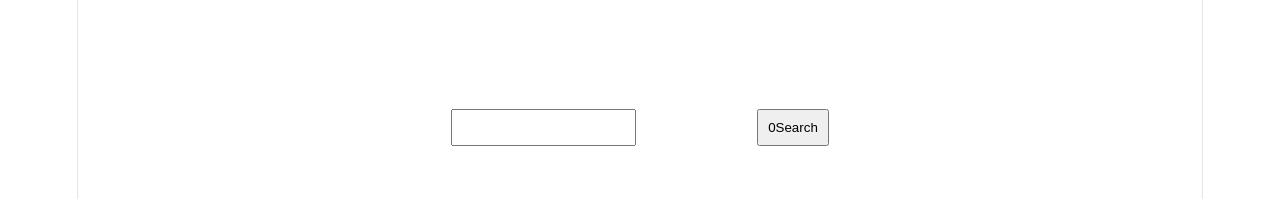
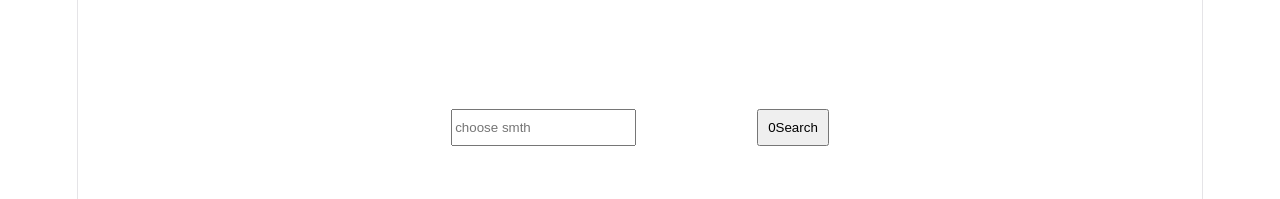
Before and after one commit to Nastya-Student/rss-react, a React (Vite) app in the folder rs-react-app/: page / in a window 1280 px wide. Shown: the top 199 px of the page. Built offline with nearby package versions, Linux system fonts and the light colour scheme.

Commit message:
feat: implement input component

```diff
--- a/rs-react-app/src/App.tsx
+++ b/rs-react-app/src/App.tsx
@@ -1,7 +1,4 @@
-// import { useState } from 'react'
-// import reactLogo from './assets/react.svg'
-// import viteLogo from './assets/vite.svg'
-// import heroImg from './assets/hero.png'
+
 import './App.css'
 import { Results } from './components/results/Results'
 import React from 'react'
@@ -12,126 +9,8 @@ export class App extends React.Component {
   render(){
     return <main>
       <TopControls className='block'></TopControls>
-      <Results className='block'></Results>
+      <Results className='block' items={["one", "two", "three"]}></Results>
       <ErrorButton>Error</ErrorButton>
     </main>
   }
 }
-
-// function App() {
-//   const [count, setCount] = useState(0)
-
-//   return (
-//     <>
-//       <section id="center">
-//         <div className="hero">
-//           <img src={heroImg} className="base" width="170" height="179" alt="" />
-//           <img src={reactLogo} className="framework" alt="React logo" />
-//           <img src={viteLogo} className="vite" alt="Vite logo" />
-//         </div>
-//         <div>
-//           <h1>Get started</h1>
-//           <p>
-//             Edit <code>src/App.tsx</code> and save to test <code>HMR</code>
-//           </p>
-//         </div>
-//         <SearchButton>hello</SearchButton>
-//         <button
-//           type="button"
-//           className="counter"
-//           onClick={() => setCount((count) => count + 1)}
-//         >
-//           Count is {count}
-//         </button>
-//       </section>
-
-//       <div className="ticks"></div>
-
-//       <section id="next-steps">
-//         <div id="docs">
-//           <svg className="icon" role="presentation" aria-hidden="true">
-//             <use href="/icons.svg#documentation-icon"></use>
-//           </svg>
-//           <h2>Documentation</h2>
-//           <p>Your questions, answered</p>
-//           <ul>
-//             <li>
-//               <a href="https://vite.dev/" target="_blank" rel="noreferrer">
-//                 <img className="logo" src={viteLogo} alt="" />
-//                 Explore Vite
-//               </a>
-//             </li>
-//             <li>
-//               <a href="https://react.dev/" target="_blank" rel="noreferrer">
-//                 <img className="button-icon" src={reactLogo} alt="" />
-//                 Learn more
-//               </a>
-//             </li>
-//           </ul>
-//         </div>
-//         <div id="social">
-//           <svg className="icon" role="presentation" aria-hidden="true">
-//             <use href="/icons.svg#social-icon"></use>
-//           </svg>
-//           <h2>Connect with us</h2>
-//           <p>Join the Vite community</p>
-//           <ul>
-//             <li>
-//               <a href="https://github.com/vitejs/vite" target="_blank" rel="noreferrer">
-//                 <svg
-//                   className="button-icon"
-//                   role="presentation"
-//                   aria-hidden="true"
-//                 >
-//                   <use href="/icons.svg#github-icon"></use>
-//                 </svg>
-//                 GitHub
-//               </a>
-//             </li>
-//             <li>
-//               <a href="https://chat.vite.dev/" target="_blank" rel="noreferrer">
-//                 <svg
-//                   className="button-icon"
-//                   role="presentation"
-//                   aria-hidden="true"
-//                 >
-//                   <use href="/icons.svg#discord-icon"></use>
-//                 </svg>
-//                 Discord
-//               </a>
-//             </li>
-//             <li>
-//               <a href="https://x.com/vite_js" target="_blank" rel="noreferrer">
-//                 <svg
-//                   className="button-icon"
-//                   role="presentation"
-//                   aria-hidden="true"
-//                 >
-//                   <use href="/icons.svg#x-icon"></use>
-//                 </svg>
-//                 X.com
-//               </a>
-//             </li>
-//             <li>
-//               <a href="https://bsky.app/profile/vite.dev" target="_blank" rel="noreferrer">
-//                 <svg
-//                   className="button-icon"
-//                   role="presentation"
-//                   aria-hidden="true"
-//                 >
-//                   <use href="/icons.svg#bluesky-icon"></use>
-//                 </svg>
-//                 Bluesky
-//               </a>
-//             </li>
-//           </ul>
-//         </div>
-//       </section>
-
-//       <div className="ticks"></div>
-//       <section id="spacer"></section>
-//     </>
-//   )
-// }
-
-// export default App
--- a/rs-react-app/src/components/results/Results.tsx
+++ b/rs-react-app/src/components/results/Results.tsx
@@ -3,12 +3,21 @@ import { ResultList } from "./ResultsList";
 
 type ResultsProps = {
   className: string;
+  items: string[];
 }
 
-export class Results extends React.Component <ResultsProps>{
+type ResultsState = {
+  items: string[];
+}
+
+export class Results extends React.Component <ResultsProps, ResultsState>{
+  constructor (props: ResultsProps){
+    super(props);
+    this.state = this.props;
+  }
   render () {
     return <div className={this.props.className}>
-      <ResultList>Results</ResultList>
+      <ResultList items={this.props.items}>Results</ResultList>
     </div>
   }
 }
--- a/rs-react-app/src/components/results/ResultsList.tsx
+++ b/rs-react-app/src/components/results/ResultsList.tsx
@@ -6,14 +6,13 @@ type ResultListState = {
 
 type ResultListProps = {
   children: ReactNode;
+  items: string[];
 }
 
 export class ResultList extends React.Component <ResultListProps, ResultListState>{
   constructor(props: ResultListProps){
     super(props);
-    this.state = {
-      items: ["one", "two", "three"],
-    }
+    this.state = this.props;
   }
 
 
--- a/rs-react-app/src/components/top-controls/SearchInput.tsx
+++ b/rs-react-app/src/components/top-controls/SearchInput.tsx
@@ -1,7 +1,36 @@
-import React from "react";
+import React, { type ChangeEvent } from "react";
 
-export class SearchInput extends React.Component {
+type SearchInputProps = {
+  id: string;
+  type: "string";
+  placeholder: string;
+}
+
+type SearchInputState = {
+  value: string;
+}
+
+export class SearchInput extends React.Component<SearchInputProps, SearchInputState> {
+
+  constructor(props:SearchInputProps){
+    super(props);
+    this.state = {
+      value: localStorage.getItem('last-search') ?? ''
+    }
+  }
+
+  handleInput = (event: ChangeEvent<HTMLInputElement>):void => {
+    this.setState({value: event.target.value})
+    localStorage.setItem("last-search", event.target.value)
+  }
+
   render () {
-    return <input></input>
+    return <input
+    id={this.props.id}
+    type={this.props.type}
+    placeholder={this.props.placeholder}
+    value={this.state.value}
+    onChange={this.handleInput}>
+    </input>
   }
 }
--- a/rs-react-app/src/components/top-controls/TopControls.tsx
+++ b/rs-react-app/src/components/top-controls/TopControls.tsx
@@ -9,7 +9,7 @@ type TopControlsProps = {
 export class TopControls extends React.Component <TopControlsProps>{
   render () {
     return <div className={this.props.className}>
-      <SearchInput></SearchInput>
+      <SearchInput id={"search-input"} type={"string"} placeholder={"choose smth"}></SearchInput>
       <SearchButton>Search</SearchButton>
     </div>
   }
```
